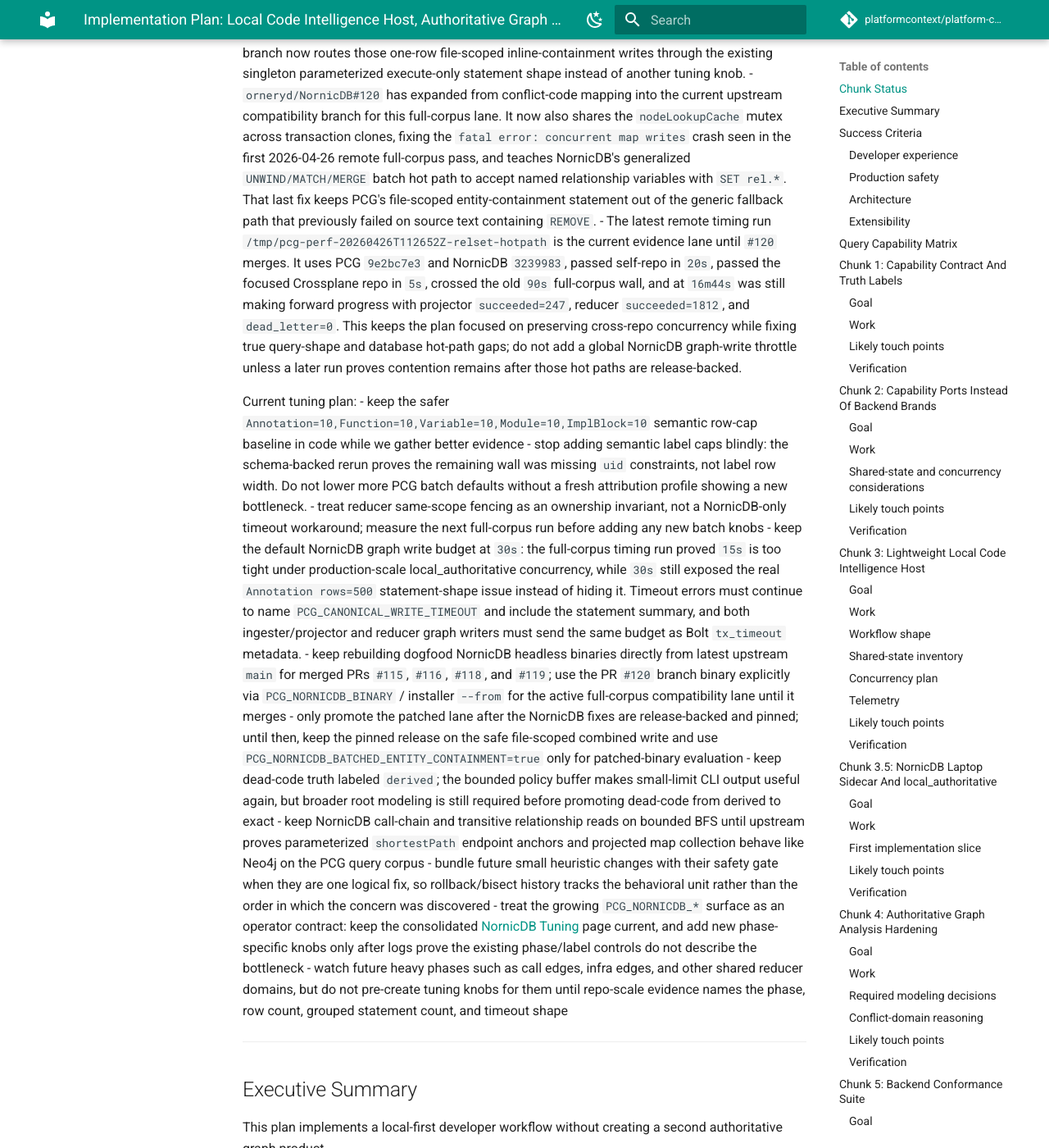
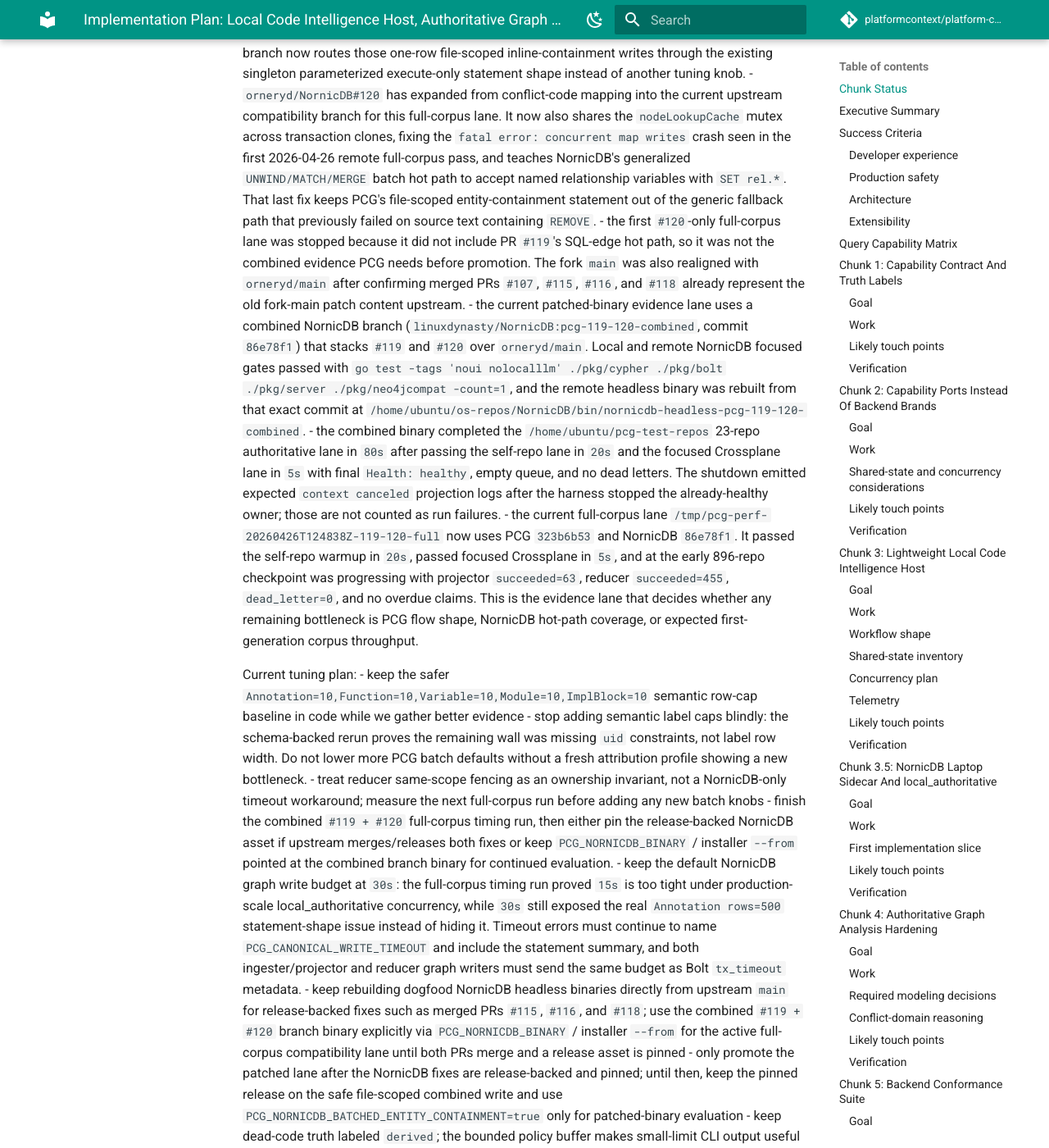
Before and after one commit to platformcontext/platform-context-graph, an MkDocs documentation site: the page built from docs/docs/adrs/2026-04-20-embedded-local-backends-implementation-plan.md, in a window 1280 px wide and 1400 px high, scrolled down 23942 px. Shown: the whole window at 82% size. Built offline with MkDocs 1.6.1 and Material for MkDocs 9.7.7, drawn with Linux system fonts in a browser that asks for light colours; comment, search, counter and statistics services are not loaded; some of the changed text lies outside the part shown.

Commit message:
Record combined NornicDB evidence lane

```diff
--- a/docs/docs/adrs/2026-04-20-embedded-local-backends-implementation-plan.md
+++ b/docs/docs/adrs/2026-04-20-embedded-local-backends-implementation-plan.md
@@ -107,14 +107,18 @@ Latest 2026-04-25 NornicDB dogfood evidence:
 - the `.yarn`-pruned full-corpus run progressed to roughly `620/896` repositories and failed after `47m12s` on `semantic_entity_materialization` with only `Function rows=2`; replaying that same statement against the stopped graph completed quickly. The current branch therefore treats this as contention/coordination evidence, not another batch-size problem: reducer writes now pass `PCG_CANONICAL_WRITE_TIMEOUT` through Neo4j-driver `tx_timeout` metadata just like the ingester already did, so the NornicDB server sees the same deadline as PCG's client context. NornicDB source review confirmed snapshot isolation and commit-time conflict detection are expected behavior, so the upstream follow-up is now `orneryd/NornicDB#120`, which maps MVCC conflict/deadlock errors to Neo4j transient transaction codes at the Bolt layer rather than serializing all PCG graph writes.
 - the next full-corpus pass exposed the current IaC-heavy hot path before failure: `K8sResource` canonical writes were already at `rows=1` and one grouped statement, but the one-row `UNWIND ... MATCH File ... MERGE K8sResource ... MERGE CONTAINS` shape repeatedly cost roughly `3.2s-4.1s` under concurrent projection. Because the row and group caps are already minimal, the current branch now routes those one-row file-scoped inline-containment writes through the existing singleton parameterized execute-only statement shape instead of another tuning knob.
 - `orneryd/NornicDB#120` has expanded from conflict-code mapping into the current upstream compatibility branch for this full-corpus lane. It now also shares the `nodeLookupCache` mutex across transaction clones, fixing the `fatal error: concurrent map writes` crash seen in the first 2026-04-26 remote full-corpus pass, and teaches NornicDB's generalized `UNWIND/MATCH/MERGE` batch hot path to accept named relationship variables with `SET rel.*`. That last fix keeps PCG's file-scoped entity-containment statement out of the generic fallback path that previously failed on source text containing `REMOVE`.
-- The latest remote timing run `/tmp/pcg-perf-20260426T112652Z-relset-hotpath` is the current evidence lane until `#120` merges. It uses PCG `9e2bc7e3` and NornicDB `3239983`, passed self-repo in `20s`, passed the focused Crossplane repo in `5s`, crossed the old `90s` full-corpus wall, and at `16m44s` was still making forward progress with projector `succeeded=247`, reducer `succeeded=1812`, and `dead_letter=0`. This keeps the plan focused on preserving cross-repo concurrency while fixing true query-shape and database hot-path gaps; do not add a global NornicDB graph-write throttle unless a later run proves contention remains after those hot paths are release-backed.
+- the first `#120`-only full-corpus lane was stopped because it did not include PR `#119`'s SQL-edge hot path, so it was not the combined evidence PCG needs before promotion. The fork `main` was also realigned with `orneryd/main` after confirming merged PRs `#107`, `#115`, `#116`, and `#118` already represent the old fork-main patch content upstream.
+- the current patched-binary evidence lane uses a combined NornicDB branch (`linuxdynasty/NornicDB:pcg-119-120-combined`, commit `86e78f1`) that stacks `#119` and `#120` over `orneryd/main`. Local and remote NornicDB focused gates passed with `go test -tags 'noui nolocalllm' ./pkg/cypher ./pkg/bolt ./pkg/server ./pkg/neo4jcompat -count=1`, and the remote headless binary was rebuilt from that exact commit at `/home/ubuntu/os-repos/NornicDB/bin/nornicdb-headless-pcg-119-120-combined`.
+- the combined binary completed the `/home/ubuntu/pcg-test-repos` 23-repo authoritative lane in `80s` after passing the self-repo lane in `20s` and the focused Crossplane lane in `5s` with final `Health: healthy`, empty queue, and no dead letters. The shutdown emitted expected `context canceled` projection logs after the harness stopped the already-healthy owner; those are not counted as run failures.
+- the current full-corpus lane `/tmp/pcg-perf-20260426T124838Z-119-120-full` now uses PCG `323b6b53` and NornicDB `86e78f1`. It passed the self-repo warmup in `20s`, passed focused Crossplane in `5s`, and at the early 896-repo checkpoint was progressing with projector `succeeded=63`, reducer `succeeded=455`, `dead_letter=0`, and no overdue claims. This is the evidence lane that decides whether any remaining bottleneck is PCG flow shape, NornicDB hot-path coverage, or expected first-generation corpus throughput.
 
 Current tuning plan:
 - keep the safer `Annotation=10,Function=10,Variable=10,Module=10,ImplBlock=10` semantic row-cap baseline in code while we gather better evidence
 - stop adding semantic label caps blindly: the schema-backed rerun proves the remaining wall was missing `uid` constraints, not label row width. Do not lower more PCG batch defaults without a fresh attribution profile showing a new bottleneck.
 - treat reducer same-scope fencing as an ownership invariant, not a NornicDB-only timeout workaround; measure the next full-corpus run before adding any new batch knobs
+- finish the combined `#119 + #120` full-corpus timing run, then either pin the release-backed NornicDB asset if upstream merges/releases both fixes or keep `PCG_NORNICDB_BINARY` / installer `--from` pointed at the combined branch binary for continued evaluation.
 - keep the default NornicDB graph write budget at `30s`: the full-corpus timing run proved `15s` is too tight under production-scale local_authoritative concurrency, while `30s` still exposed the real `Annotation rows=500` statement-shape issue instead of hiding it. Timeout errors must continue to name `PCG_CANONICAL_WRITE_TIMEOUT` and include the statement summary, and both ingester/projector and reducer graph writers must send the same budget as Bolt `tx_timeout` metadata.
-- keep rebuilding dogfood NornicDB headless binaries directly from latest upstream `main` for merged PRs `#115`, `#116`, `#118`, and `#119`; use the PR `#120` branch binary explicitly via `PCG_NORNICDB_BINARY` / installer `--from` for the active full-corpus compatibility lane until it merges
+- keep rebuilding dogfood NornicDB headless binaries directly from upstream `main` for release-backed fixes such as merged PRs `#115`, `#116`, and `#118`; use the combined `#119 + #120` branch binary explicitly via `PCG_NORNICDB_BINARY` / installer `--from` for the active full-corpus compatibility lane until both PRs merge and a release asset is pinned
 - only promote the patched lane after the NornicDB fixes are release-backed and pinned; until then, keep the pinned release on the safe file-scoped combined write and use `PCG_NORNICDB_BATCHED_ENTITY_CONTAINMENT=true` only for patched-binary evaluation
 - keep dead-code truth labeled `derived`; the bounded policy buffer makes small-limit CLI output useful again, but broader root modeling is still required before promoting dead-code from derived to exact
 - keep NornicDB call-chain and transitive relationship reads on bounded BFS until upstream proves parameterized `shortestPath` endpoint anchors and projected map collection behave like Neo4j on the PCG query corpus
```
Also changed, not shown: other parts of docs/docs/adrs/2026-04-20-embedded-local-backends-implementation-plan.md (+1 -1 lines), docs/docs/adrs/2026-04-22-nornicdb-graph-backend-candidate.md (+5 -2 lines).
